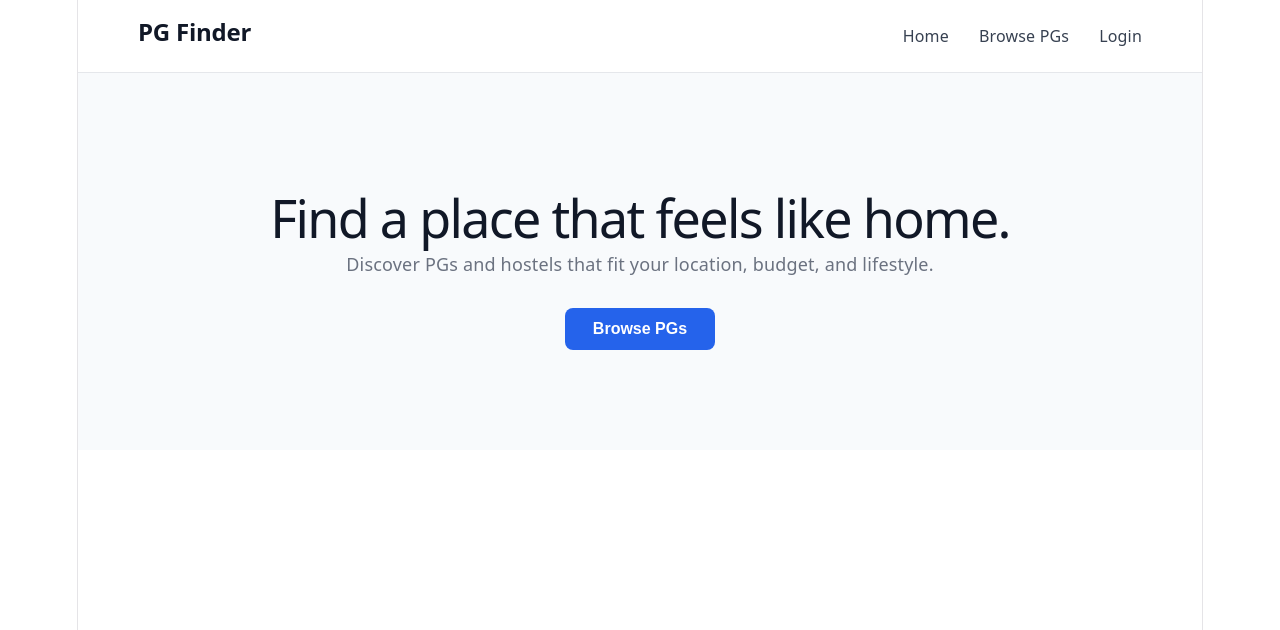
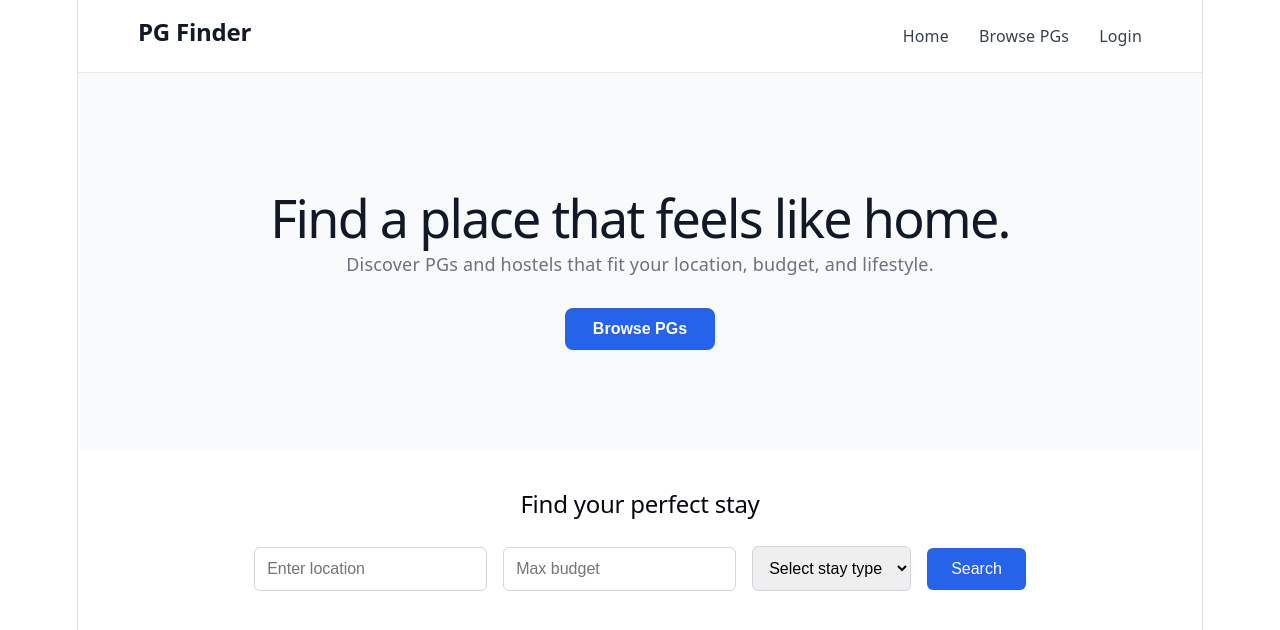
Before and after one commit to Adnanbarot/pg-finder, a React app in the folder frontend/: page / in a window 1280 px wide. Shown: the top 630 px of the page. Built offline with nearby package versions, Linux system fonts and the light colour scheme; the HTML template or start-up script is replaced by a standard one.

Commit message:
Add PG search box

```diff
--- a/frontend/src/App.jsx
+++ b/frontend/src/App.jsx
@@ -1,11 +1,13 @@
 import Navbar from "./components/Navbar";
 import Hero from "./components/Hero";
+import SearchBox from "./components/SearchBox";
 
 function App() {
   return (
     <div>
       <Navbar />
       <Hero />
+      <SearchBox />
     </div>
   );
 }
--- /dev/null
+++ b/frontend/src/components/SearchBox.css
@@ -0,0 +1,28 @@
+.search-box {
+  padding: 40px;
+  text-align: center;
+}
+
+.search-box h2 {
+  margin-bottom: 20px;
+}
+
+.search-box input,
+.search-box select {
+  padding: 12px;
+  margin: 8px;
+  border: 1px solid #d1d5db;
+  border-radius: 6px;
+  font-size: 16px;
+}
+
+.search-box button {
+  padding: 12px 24px;
+  margin: 8px;
+  border: none;
+  border-radius: 6px;
+  background-color: #2563eb;
+  color: white;
+  font-size: 16px;
+  cursor: pointer;
+}
--- /dev/null
+++ b/frontend/src/components/searchBox.jsx
@@ -0,0 +1,28 @@
+import "./SearchBox.css";
+function SearchBox() {
+  return (
+    <section className="search-box">
+      <h2>Find your perfect stay</h2>
+
+      <input
+        type="text"
+        placeholder="Enter location"
+      />
+
+      <input
+        type="number"
+        placeholder="Max budget"
+      />
+
+      <select>
+        <option value="">Select stay type</option>
+        <option value="pg">PG</option>
+        <option value="hostel">Hostel</option>
+      </select>
+
+      <button>Search</button>
+    </section>
+  );
+}
+
+export default SearchBox;
```
